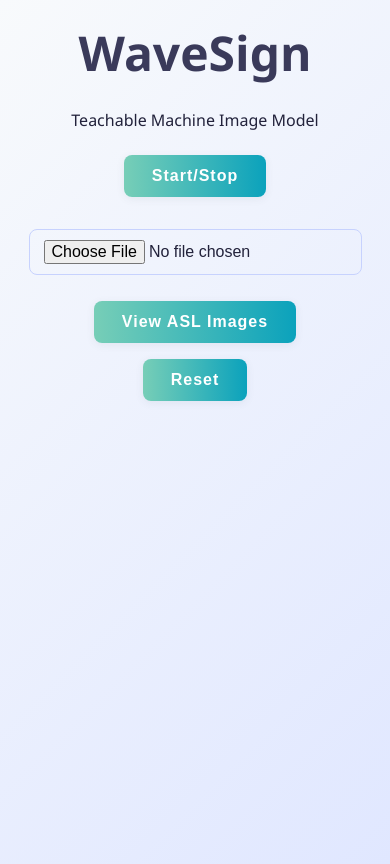
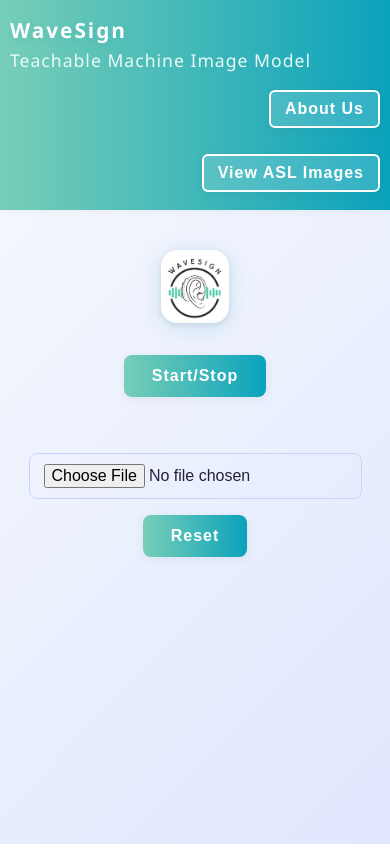
Before and after one commit to 23008421/C240_AI_FA_Project, a website: page index.html in a window 390 px wide. Drawn offline with Linux system fonts and the light colour scheme.

Commit message:
Website for Teachable model finished

```diff
--- a/index.html
+++ b/index.html
@@ -4,25 +4,35 @@
         <title>WaveSign Application</title>
         <link rel="stylesheet" href="styles.css">
     </head>
-    <body style="text-align: center;">
-        <h1 style="font-size: 3em; margin-top: 20px;">WaveSign</h1>
-        <div style="margin-bottom: 16px;">Teachable Machine Image Model</div>
+    <body style="text-align: center; margin: 0; padding: 0;">
+        <header style="display: flex; align-items: flex-end; padding: 20px 40px 10px 40px; background: linear-gradient(90deg, #77ceb7 0%, #0ba2bc 100%); box-shadow: 0 2px 8px rgba(0,0,0,0.04); margin-bottom: 0; gap: 32px;">
+            <div style="display: flex; flex-direction: column; align-items: flex-start;">
+                <h1 style="font-size: 2.2em; margin: 0; color: #fff; letter-spacing: 2px; text-shadow: 0 2px 8px rgba(11,162,188,0.15);">WaveSign</h1>
+                <div style="font-size: 1.1em; color: #eafaf7; margin-top: 4px; margin-bottom: 0; font-weight: 500; letter-spacing: 1px;">Teachable Machine Image Model</div>
+            </div>
+            <a href="about.html" style="text-decoration: none; align-self: flex-end; margin-left: 24px;">
+                <button type="button" style="font-size: 1.1em; padding: 10px 22px; background: rgba(255,255,255,0.15); color: #fff; border: 2px solid #fff; border-radius: 6px; cursor: pointer; font-weight: 600; transition: background 0.2s;">About Us</button>
+            </a>
+            <a href="aslData.html" style="text-decoration: none; align-self: flex-end; margin-left: 12px;">
+                <button type="button" style="font-size: 1.1em; padding: 10px 22px; background: rgba(255,255,255,0.15); color: #fff; border: 2px solid #fff; border-radius: 6px; cursor: pointer; font-weight: 600; transition: background 0.2s;">View ASL Images</button>
+            </a>
+        </header>
+        <div style="width: 100%; display: flex; flex-direction: column; align-items: center; margin-top: 24px; margin-bottom: 8px;">
+            <img src="wavesign.jpg" alt="WaveSign Logo" id="wavesign-logo" style="width: 140px; height: auto; border-radius: 16px; border: 4px solid #fff; box-shadow: 0 4px 24px 0 rgba(11,162,188,0.15), 0 2px 6px rgba(0,0,0,0.10); background: #fff;">
+        </div>
+        <main style="max-width: 600px; margin: 0 auto;">
             <button id="toggle-webcam" type="button" onclick="toggleWebcam()">Start/Stop</button>
             <br>
-        <form id="image-upload-form" style="display: inline-block; margin-top: 16px;">
+            <div id="webcam-container" style="margin: 0 auto;"></div>
+            <div id="label-container" style="margin: 0 auto;"></div>
+            <div id="prediction-box" style="font-size: 1.5em; font-weight: bold; margin-top: 16px; color: #2a7ae2;"></div>
+            <form id="image-upload-form" style="display: inline-block; margin-top: 24px;">
                 <input type="file" id="image-upload" accept="image/*" onchange="handleImageUpload(event)">
                 <img id="uploaded-image" style="display: none; max-width: 200px; margin-top: 10px;">
             </form>
             <br>
-        <a href="aslData.html" style="display: inline-block; margin-top: 10px;">
-            <button type="button">View ASL Images</button>
-        </a>
-        <br>
             <button type="button" onclick="resetPage()">Reset</button>
-        <div id="webcam-container" style="margin: 0 auto;"></div>
-        <div id="label-container" style="margin: 0 auto;"></div>
-        <div id="prediction-box" style="font-size: 1.5em; font-weight: bold; margin-top: 16px; color: #2a7ae2;"></div>
-
+        </main>
         <script src="https://cdn.jsdelivr.net/npm/@tensorflow/tfjs@latest/dist/tf.min.js"></script>
         <script src="https://cdn.jsdelivr.net/npm/@teachablemachine/image@latest/dist/teachablemachine-image.min.js"></script>
         <script type="text/javascript">
@@ -191,13 +201,11 @@
         </script>
 
         <style>
-            #start-stop-button {
-                font-weight: bold;
-                font-size: 20px;
-                margin-bottom: 16px;
-            }
-            #stop-button, #webcam-button, #submit-button {
-                margin-bottom: 16px;
+            @media (max-width: 600px) {
+                header { flex-direction: column !important; align-items: flex-start !important; padding: 16px 10px 10px 10px !important; gap: 10px !important; }
+                header h1 { font-size: 1.3em !important; }
+                header a button { font-size: 1em !important; padding: 8px 14px !important; }
+                #wavesign-logo { width: 60px !important; }
             }
         </style>
     </body>
```
Also changed, not shown: about.html (added, +30 -0 lines), aslData.html (+19 -3 lines), wavesign.jpg (added). Lines whose indentation alone changed are shown as unchanged.
